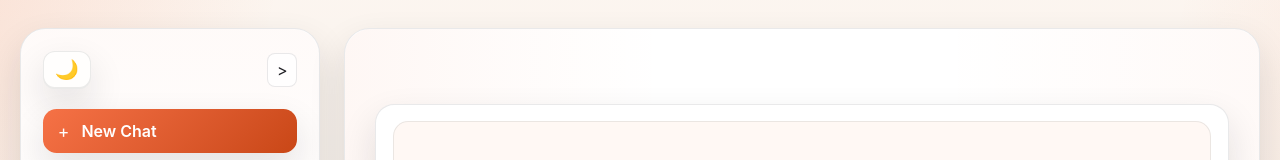
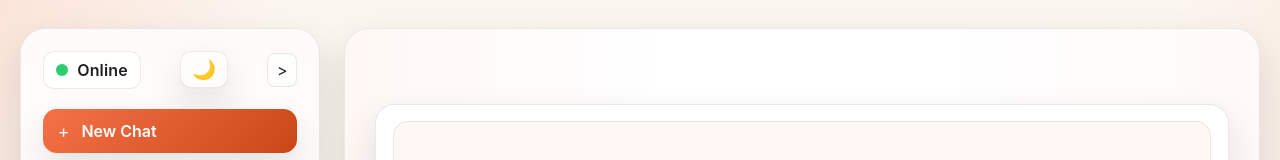
Before and after one commit to garystorey/chat-ui-no-framework, a React (Vite) app: page / in a window 1280 px wide. Shown: the top 160 px of the page. Built offline with nearby package versions, Linux system fonts and the light colour scheme.

Commit message:
Add sidebar connection status indicator

```diff
--- a/src/App.tsx
+++ b/src/App.tsx
@@ -516,6 +516,7 @@ const App = () => {
         onToggle={handleToggleSidebar}
         chats={chatHistory}
         activeChatId={activeChatId}
+        connectionStatus={connectionStatus}
         onSelectChat={handleSelectChat}
         onNewChat={handleNewChat}
         onRemoveChat={handleRemoveChat}
--- a/src/features/sidebar/Sidebar.css
+++ b/src/features/sidebar/Sidebar.css
@@ -46,6 +46,40 @@
   align-items: center;
   justify-content: space-between;
   gap: 0.75rem;
+}
+
+.sidebar__status {
+  display: inline-flex;
+  align-items: center;
+  gap: 0.55rem;
+  padding: 0.5rem 0.75rem;
+  border-radius: 0.7rem;
+  border: 1px solid color-mix(in oklab, var(--panel-border) 75%, transparent);
+  background: color-mix(in oklab, var(--panel) 88%, transparent 12%);
+  color: var(--text);
+  font-weight: 600;
+  letter-spacing: 0.01em;
+  min-width: 0;
+}
+
+.sidebar__status-dot {
+  width: 0.8rem;
+  height: 0.8rem;
+  border-radius: 999px;
+  box-shadow: 0 0 0 4px color-mix(in oklab, var(--panel-solid) 70%, transparent);
+}
+
+.sidebar__status-dot--online {
+  background: #2ecc71;
+}
+
+.sidebar__status-dot--offline {
+  background: #9aa0aa;
+}
+
+.sidebar--collapsed .sidebar__status {
+  padding: 0.5rem;
+  justify-content: center;
 }
 
 .sidebar__toggle {
--- a/src/features/sidebar/Sidebar.tsx
+++ b/src/features/sidebar/Sidebar.tsx
@@ -1,6 +1,7 @@
 import { useEffect, useMemo, useState } from "react";
 import type { ChatSummary } from "../../types";
 import {ThemeToggle, Show, ChatList} from "../../components";
+import type { ConnectionStatus } from "../../hooks/useConnectionListeners";
 
 import "./Sidebar.css";
 
@@ -8,6 +9,7 @@ type SidebarProps = {
   collapsed: boolean;
   chats: ChatSummary[];
   activeChatId: string | null;
+  connectionStatus: ConnectionStatus;
   onToggle: () => void;
   onNewChat: () => void;
   onSelectChat: (chatId: string) => void;
@@ -18,12 +20,14 @@ const Sidebar = ({
   collapsed,
   chats,
   activeChatId,
+  connectionStatus,
   onToggle,
   onNewChat,
   onSelectChat,
   onRemoveChat,
 }: SidebarProps) => {
   const [searchTerm, setSearchTerm] = useState("");
+  const statusLabel = connectionStatus === "online" ? "Online" : "Offline";
 
   useEffect(() => {
     if (collapsed) {
@@ -50,6 +54,24 @@ const Sidebar = ({
     >
       <div className="sidebar__inner">
         <div className="sidebar__header">
+
+          <div
+            className="sidebar__status"
+            role="status"
+            aria-live="polite"
+            aria-label={`Connection status: ${statusLabel}`}
+            title={`Connection status: ${statusLabel}`}
+          >
+            <span
+              className={`sidebar__status-dot sidebar__status-dot--${connectionStatus}`}
+              aria-hidden="true"
+            />
+            <span
+              className={`sidebar__status-label ${collapsed ? "sr-only" : ""}`}
+            >
+              {statusLabel}
+            </span>
+          </div>
 
           <ThemeToggle />
 
```
